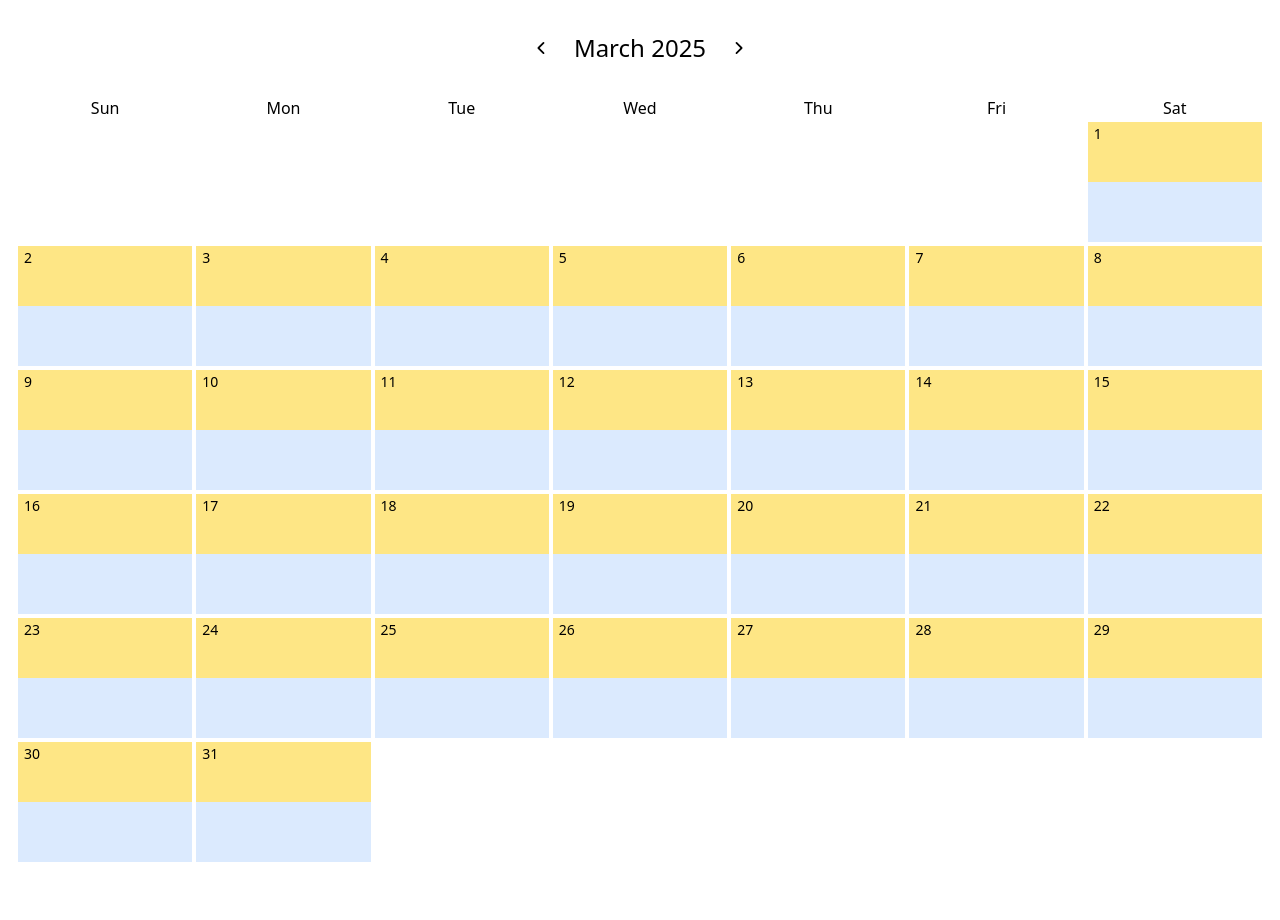
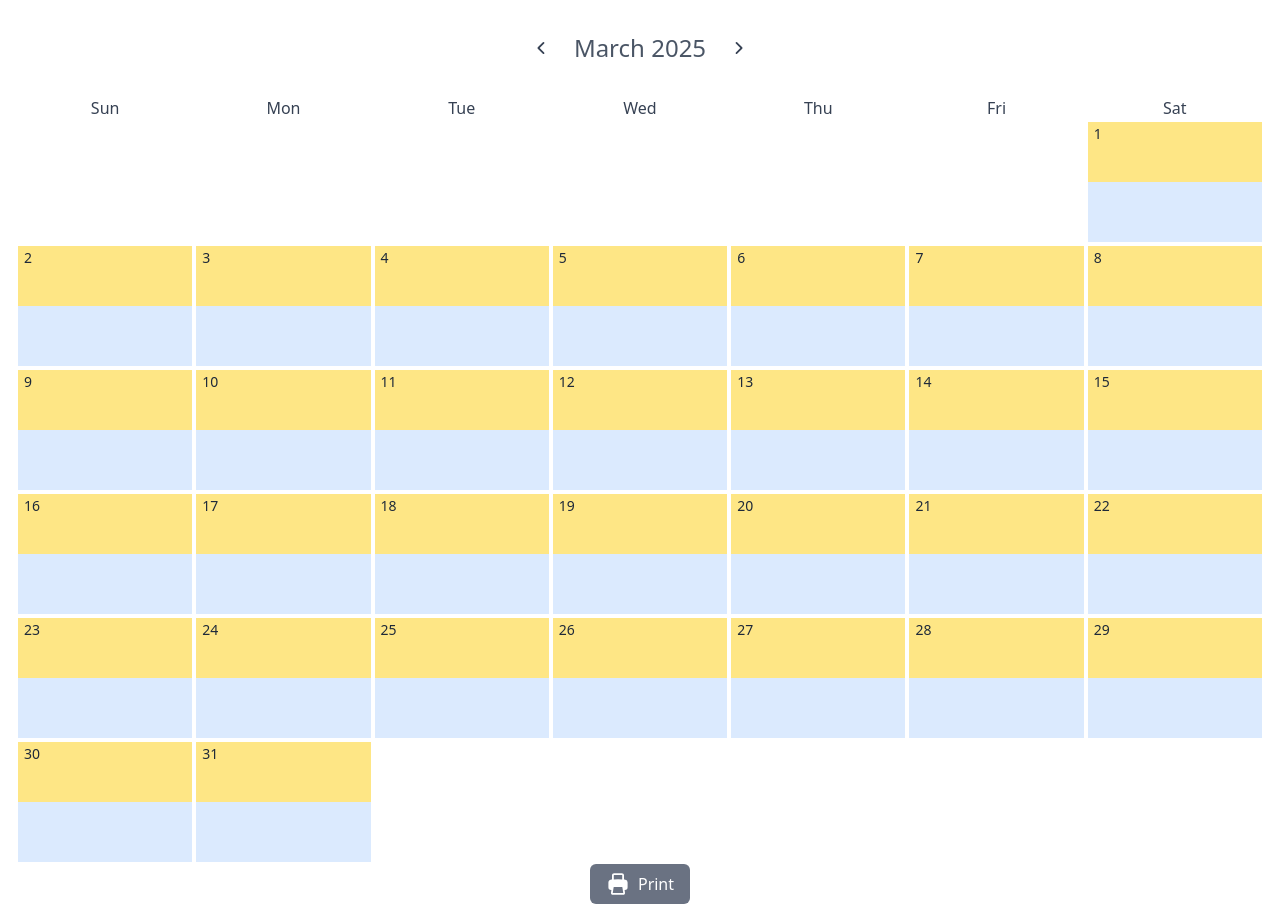
Before and after one commit to roylory/shift-calendar, a React (Vite) app: page / in a window 1280 px wide. Before the commit the page ends 880 px from the top, so only its background shows below. Built offline with nearby package versions, Linux system fonts and the light colour scheme.

Commit message:
print button

```diff
--- a/src/App.tsx
+++ b/src/App.tsx
@@ -1,9 +1,14 @@
 import Calendar from "./Calendar"
+import { PrinterIcon } from "@heroicons/react/20/solid"
 
 function App() {
   return (
     <div className="container mx-auto p-4">
       <Calendar />
+      <button onClick={() => window.print()} className="px-4 py-2 bg-gray-500 text-white rounded-md hover:bg-gray-400 print:hidden flex items-center justify-center gap-2 cursor-pointer mx-auto">
+        <PrinterIcon className="w-6 h-6" />
+        Print
+      </button>
     </div>
   )
 }
--- a/src/Calendar.tsx
+++ b/src/Calendar.tsx
@@ -33,15 +33,15 @@ function Calendar() {
           onClick={goToPreviousMonth}
           className="cursor-pointer print:hidden hover:bg-gray-200 rounded-full p-1"
         >
-          <ChevronLeftIcon className="w-6 h-6" />
+          <ChevronLeftIcon className="w-6 h-6 text-gray-700" />
         </button>
-        <h2 className="text-2xl text-center m-4">{currentMonthString} {currentYear}</h2>
+        <h2 className="text-2xl text-center m-4 text-gray-600">{currentMonthString} {currentYear}</h2>
         <button onClick={goToNextMonth} className="cursor-pointer print:hidden hover:bg-gray-200 rounded-full p-1">
-          <ChevronRightIcon className="w-6 h-6" />
+          <ChevronRightIcon className="w-6 h-6 text-gray-700" />
         </button>
       </div>
       <div className="flex flex-col items-center">
-        <div className="flex w-full justify-around">
+        <div className="flex w-full justify-around text-gray-700">
           <div className="text-center w-1/7">Sun</div>
           <div className="text-center w-1/7">Mon</div>
           <div className="text-center w-1/7">Tue</div>
--- a/src/CalendarCell.tsx
+++ b/src/CalendarCell.tsx
@@ -3,7 +3,7 @@ import ContentEditable from "./ContentEditable"
 function CalendarCell({ day, month, year }: { day: number, month: number, year: number }) {
   return (
     <div className="flex flex-col p-0.5 relative">
-      <span className="absolute left-2 top-1 text-sm">{day}</span>
+      <span className="absolute left-2 top-1 text-sm text-gray-800">{day}</span>
       <div className="h-15 bg-amber-200 print:bg-amber-200">
         <ContentEditable ampm="am" day={day} month={month} year={year} />
       </div>
```
